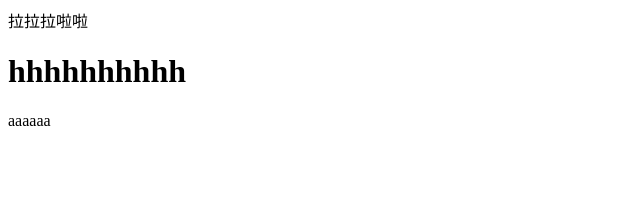
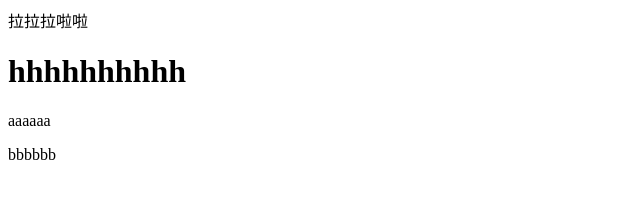
Before and after one commit to ckr1013/git, a plain HTML site: page index.html in a window 1280 px wide. Shown: the full height of the page, 0-640 px from the left. Drawn offline with Linux system fonts and the light colour scheme.

Commit message:
'第四次提交'

```diff
--- a/1.index.html
+++ b/index.html
@@ -13,6 +13,7 @@
         </div>
         <h1>hhhhhhhhhh</h1>
         <p>aaaaaa</p>
+        <p>bbbbbb</p>
     </head>
 </body>
 </html>
```
